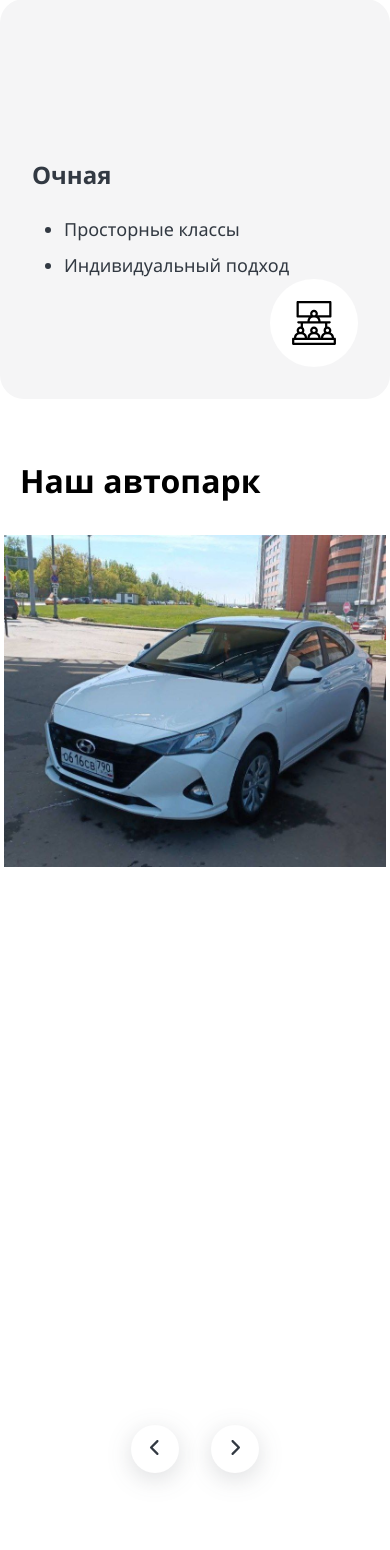
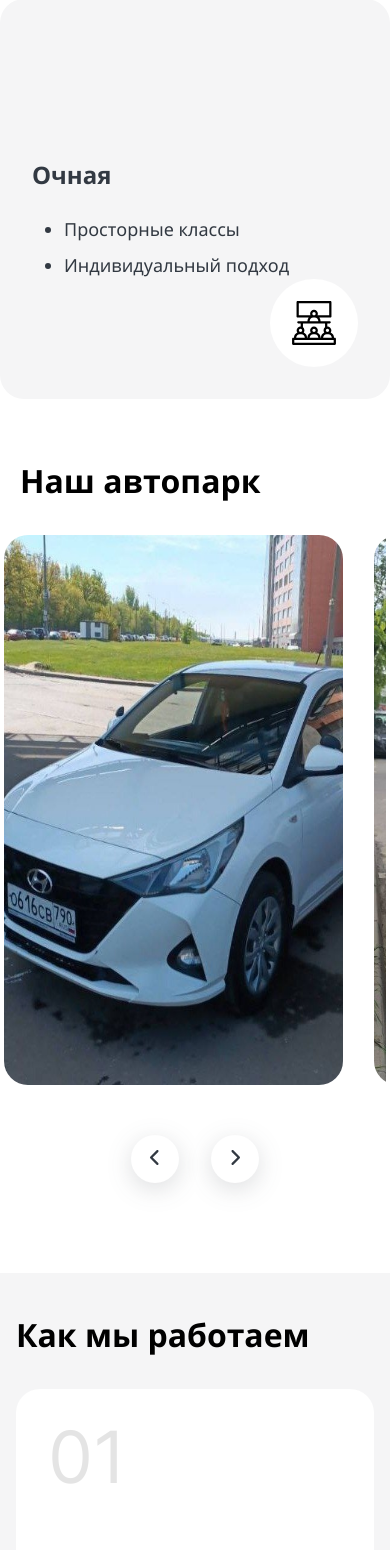
Before and after one commit to Foldren/AutoSchoolMonolitSite, a FastAPI app: page / in a window 390 px wide. Shown: the part 3570-5120 px from the top of the page. Run offline with FastAPI, Linux system fonts and the light colour scheme; some web fonts are replaced.

Commit message:
add some fixes 3

```diff
--- a/source/app.py
+++ b/source/app.py
@@ -6,7 +6,7 @@ from fastapi.templating import Jinja2Templates
 from fastapi.responses import HTMLResponse
 from fastapi import Request
 from fastapi_mail import MessageSchema, MessageType, FastMail
-from settings import mail_conf
+from settings import MAIL_CONF, STATIC_DIR
 
 app = FastAPI()
 
@@ -18,7 +18,13 @@ templates = Jinja2Templates(directory=path.join(this_directory, "templates"))
 
 @app.get("/", response_class=HTMLResponse)
 async def root(request: Request):
-    return templates.TemplateResponse("main.html", {"request": request})
+    return templates.TemplateResponse(
+        name="main.html",
+        context={
+            "request": request,
+            "static_dir": STATIC_DIR
+        }
+    )
 
 
 @app.post("/send-application")
@@ -36,7 +42,7 @@ async def send_mail(username: Annotated[str, Form()], phone: Annotated[str, Form
         subtype=MessageType.html
     )
 
-    fm = FastMail(mail_conf)
+    fm = FastMail(MAIL_CONF)
     await fm.send_message(message)
 
     return 1
--- a/source/settings.py
+++ b/source/settings.py
@@ -1,7 +1,8 @@
+from os import getcwd
 from fastapi_mail import ConnectionConfig
 
 
-mail_conf = ConnectionConfig(
+MAIL_CONF = ConnectionConfig(
     MAIL_USERNAME="schoolselectavtoshkola@gmail.com",
     MAIL_PASSWORD="coeegulnrguxfrgb",
     MAIL_FROM="schoolselectavtoshkola@gmail.com",
@@ -11,3 +12,5 @@ mail_conf = ConnectionConfig(
     MAIL_STARTTLS=True,
     MAIL_SSL_TLS=False,
 )
+IS_LOCAL = "Pycharm" in getcwd()
+STATIC_DIR = '/source/static' if IS_LOCAL else '//schoolselect.ru/source/static'
--- a/source/static/css/output.css
+++ b/source/static/css/output.css
@@ -1568,6 +1577,39 @@ input[type="range"]::-ms-fill-lower {
   height: 100vh;
 }
 
+.h-\[500px\] {
+  height: 500px;
+}
+
+.h-\[600px\] {
+  height: 600px;
+}
+
+.h-\[550px\] {
+  height: 550px;
+}
+
+.h-5\/6 {
+  height: 83.333333%;
+}
+
+.h-4\/6 {
+  height: 66.666667%;
+}
+
+.h-4 {
+  height: 1rem;
+}
+
+.\!h-full {
+  height: 100% !important;
+}
+
+.\!h-max {
+  height: -moz-max-content !important;
+  height: max-content !important;
+}
+
 .max-h-\[348px\] {
   max-height: 348px;
 }
@@ -1664,6 +1714,22 @@ input[type="range"]::-ms-fill-lower {
   width: 100vw;
 }
 
+.w-11\/12 {
+  width: 91.666667%;
+}
+
+.w-\[195px\] {
+  width: 195px;
+}
+
+.w-\[273px\] {
+  width: 273px;
+}
+
+.w-\[573px\] {
+  width: 573px;
+}
+
 .min-w-\[300px\] {
   min-width: 300px;
 }
@@ -3126,6 +3233,18 @@ input[type="range"]::-ms-fill-lower {
     margin-top: 1.5rem;
   }
 
+  .sm-custom-max\:ml-3 {
+    margin-left: 0.75rem;
+  }
+
+  .sm-custom-max\:h-4\/6 {
+    height: 66.666667%;
+  }
+
+  .sm-custom-max\:w-full {
+    width: 100%;
+  }
+
   .sm-custom-max\:justify-center {
     justify-content: center;
   }
--- a/source/static/js/main.js
+++ b/source/static/js/main.js
@@ -27,6 +27,7 @@ generate_carousel_flick(
             "groupCells": '100%',
             "initialIndex": 0,
             "pageDots": false,
+            "cellAlign": 'left',
     },
     {blur: false, s_prev:'#prev-carousel-0', s_next: '#next-carousel-0'}
 
--- a/source/templates/components/head.html
+++ b/source/templates/components/head.html
@@ -3,11 +3,20 @@
   <!-- <meta http-equiv="Content-Security-Policy" content="upgrade-insecure-requests"> -->
   <!-- Yandex.Metrika counter -->
   <script type="text/javascript" >
-     (function(m,e,t,r,i,k,a){m[i]=m[i]function(){(m[i].a=m[i].a[]).push(arguments)};
-     m[i].l=1*new Date();
-     for (var j = 0; j < document.scripts.length; j++) {if (document.scripts[j].src === r) { return; }}
-     k=e.createElement(t),a=e.getElementsByTagName(t)[0],k.async=1,k.src=r,a.parentNode.insertBefore(k,a)})
-     (window, document, "script", "https://mc.yandex.ru/metrika/tag.js", "ym");
+     (function(m,e,t,r,i,k,a) {m[i]=m[i]||function(){(m[i].a=m[i].a||[]).push(arguments)};
+         m[i].l=1*new Date();
+         for (var j = 0; j < document.scripts.length; j++) {
+             if (document.scripts[j].src === r) {
+                 return;
+             }
+         }
+         k=e.createElement(t),
+         a=e.getElementsByTagName(t)[0],
+         k.async=1,
+         k.src=r,
+         a.parentNode.insertBefore(k,a)
+     })
+         (window, document, "script", "https://mc.yandex.ru/metrika/tag.js", "ym");
 
      ym(93763831, "init", {
           clickmap:true,
@@ -37,13 +46,13 @@
   <meta name="robots" content="index, follow">
   <meta property="og:title" content="Обучение в автошколе в Москве: станьте уверенным водителем с нами">
   <meta property="og:description" content="Хотите получить качественное обучение в автошколе в Москве? Присоединяйтесь\
-   к нам и станьте уверенным водителем. Мы предлагаем индивидуальный подход, опытных инструкторов и современные автомобили.\
+    к нам и станьте уверенным водителем. Мы предлагаем индивидуальный подход, опытных инструкторов и современные автомобили.\
     Запишитесь на курсы уже сегодня!">
   <meta property="og:url" content=https://schoolselect.ru>
   <!-- Meta tags -->
 
-  <link rel="stylesheet" href="//schoolselect.ru/source/static/css/main.css">
-  <link rel="stylesheet" href="//schoolselect.ru/source/static/css/fonts.css">
-  <link rel="stylesheet" href="//schoolselect.ru/source/static/css/output.css">
-  <link rel="stylesheet" href="//schoolselect.ru/source/static/plugins/flickity/flickity.css">
+  <link rel="stylesheet" href="{{ static_dir }}/css/main.css">
+  <link rel="stylesheet" href="{{ static_dir }}/css/fonts.css">
+  <link rel="stylesheet" href="{{ static_dir }}/css/output.css">
+  <link rel="stylesheet" href="{{ static_dir }}/plugins/flickity/flickity.css">
 </head>
--- a/source/templates/components/start_body.html
+++ b/source/templates/components/start_body.html
@@ -1,4 +1,4 @@
-<script type="text/javascript" src="//schoolselect.ru/source/static/frameworks/jquery.min.js"></script>
-<script type="text/javascript" src="//schoolselect.ru/source/static/frameworks/flowbite.min.js"></script>
-<script type="text/javascript" src="//schoolselect.ru/source/static/plugins/flickity/flickity.pkgd.min.js"></script>
-<script type="module" src="//schoolselect.ru/source/static/js/main.js"></script>
+<script type="text/javascript" src="{{ static_dir }}/frameworks/jquery.min.js"></script>
+<script type="text/javascript" src="{{ static_dir }}/frameworks/flowbite.min.js"></script>
+<script type="text/javascript" src="{{ static_dir }}/plugins/flickity/flickity.pkgd.min.js"></script>
+<script type="module" src="{{ static_dir }}/js/main.js"></script>
--- a/source/templates/main.html
+++ b/source/templates/main.html
@@ -310,30 +310,30 @@
                     <h2 class="sm:text-h2 text-bold-700-32-44L text-start sm:pb-10 pb-8 sm:px-10 px-4">Наш автопарк</h2>
                 </div>
                 <div class="flex flex-col gap-y-8">
-                    <div id="carousel-0" class="main-carousel">
-                        <div class="carousel-cell rounded-3xl md-custom:w-1/2 lg-custom:w-1/4 flex">
-                            <img src="{{ url_for('static', path='/images/autopark/1.png') }}">
+                    <div id="carousel-0" class="main-carousel sm-custom-max:h-4/6">
+                        <div class="carousel-cell md-custom:w-1/2 lg-custom:w-1/4 h-[550px] sm-custom-max:ml-3">
+                            <img class="rounded-3xl h-full w-11/12" src="{{ url_for('static', path='/images/autopark/1.png') }}">
                         </div>
-                        <div class="carousel-cell rounded-3xl md-custom:w-1/2 lg-custom:w-1/4 flex px-1">
-                            <img src="{{ url_for('static', path='/images/autopark/2.png') }}">
+                        <div class="carousel-cell md-custom:w-1/2 lg-custom:w-1/4 h-[550px]">
+                            <img class="rounded-3xl h-full w-11/12" src="{{ url_for('static', path='/images/autopark/2.png') }}">
                         </div>
-                        <div class="carousel-cell rounded-3xl md-custom:w-1/2 lg-custom:w-1/4 flex">
-                            <img src="{{ url_for('static', path='/images/autopark/3.png') }}">
+                        <div class="carousel-cell md-custom:w-1/2 lg-custom:w-1/4 h-[550px] sm-custom-max:ml-3">
+                            <img class="rounded-3xl h-full w-11/12" src="{{ url_for('static', path='/images/autopark/3.png') }}">
                         </div>
-                        <div class="carousel-cell rounded-3xl md-custom:w-1/2 lg-custom:w-1/4 flex px-1">
-                            <img src="{{ url_for('static', path='/images/autopark/4.png') }}">
+                        <div class="carousel-cell md-custom:w-1/2 lg-custom:w-1/4 h-[550px]">
+                            <img class="rounded-3xl h-full w-11/12" src="{{ url_for('static', path='/images/autopark/4.png') }}">
                         </div>
-                        <div class="carousel-cell rounded-3xl md-custom:w-1/2 lg-custom:w-1/4 flex">
-                            <img src="{{ url_for('static', path='/images/autopark/4.png') }}">
+                        <div class="carousel-cell md-custom:w-1/2 lg-custom:w-1/4 h-[550px] sm-custom-max:ml-3">
+                            <img class="rounded-3xl h-full w-11/12" src="{{ url_for('static', path='/images/autopark/4.png') }}">
                         </div>
-                        <div class="carousel-cell rounded-3xl md-custom:w-1/2 lg-custom:w-1/4 flex px-1">
-                            <img src="{{ url_for('static', path='/images/autopark/3.png') }}">
+                        <div class="carousel-cell md-custom:w-1/2 lg-custom:w-1/4 h-[550px]">
+                            <img class="rounded-3xl h-full w-11/12" src="{{ url_for('static', path='/images/autopark/3.png') }}">
                         </div>
-                        <div class="carousel-cell rounded-3xl md-custom:w-1/2 lg-custom:w-1/4 flex">
-                            <img src="{{ url_for('static', path='/images/autopark/2.png') }}">
+                        <div class="carousel-cell md-custom:w-1/2 lg-custom:w-1/4 h-[550px] sm-custom-max:ml-3">
+                            <img class="rounded-3xl h-full w-11/12" src="{{ url_for('static', path='/images/autopark/2.png') }}">
                         </div>
-                        <div class="carousel-cell rounded-3xl md-custom:w-1/2 lg-custom:w-1/4 flex px-1">
-                            <img src="{{ url_for('static', path='/images/autopark/1.png') }}">
+                        <div class="carousel-cell md-custom:w-1/2 lg-custom:w-1/4 h-[550px]">
+                            <img class="rounded-3xl h-full w-11/12" src="{{ url_for('static', path='/images/autopark/1.png') }}">
                         </div>
                     </div>
                     <div id="carousel-0-buttons" class="flex flex-row place-self-center">
@@ -504,13 +504,13 @@
                         <span class="text-regular-400-18 text-black-custom">Обучил более 1000 учеников</span>
                     </div>
                     <div class="rounded-[32px] max-w-[272px]">
-                        <img src="{{ url_for('static', path='/images/random_man.png') }}">
+                        <img class="rounded-[32px] !h-max w-[273px] flex-none" src="{{ url_for('static', path='/images/instructors/1.png') }}">
                     </div>
                 </div>
                 <div class="flex flex-col gap-y-8 xl:basis-3/5 basis-full">
                     <div id="carousel-1" class="main-carousel">
-                        <div class="carousel-cell flex flex-col mx-6 rounded-[32px] max-w-[195px]">
-                            <img src="{{ url_for('static', path='/images/random_man.png') }}">
+                        <div class="carousel-cell flex flex-col mx-6">
+                            <img class="rounded-[32px] !h-max w-[195px] flex-none" src="{{ url_for('static', path='/images/instructors/2.png') }}">
                             <div class="basis-1/5 xl:hidden flex flex-col pt-10 gap-y-4">
                                 <span class="text-bold-700-24 text-black-custom">Олег Мангол</span>
                                 <span class="text-regular-400-18 text-black-custom">Опыт: 29 лет</span>
@@ -518,7 +518,7 @@
                             </div>
                         </div>
                         <div class="carousel-cell flex flex-col mx-6 rounded-[32px] max-w-[195px]">
-                            <img src="{{ url_for('static', path='/images/random_man.png') }}">
+                            <img class="rounded-[32px] !h-max w-[195px] flex-none" src="{{ url_for('static', path='/images/instructors/3.png') }}">
                             <div class="basis-1/5 xl:hidden flex flex-col">
                                 <div class="flex pt-10 flex-col gap-y-4">
                                     <span class="text-bold-700-24 text-black-custom">Олег Мангол</span>
@@ -528,31 +528,23 @@
                             </div>
                         </div>
                         <div class="carousel-cell flex flex-col mx-6 rounded-[32px] max-w-[195px]">
-                            <img src="{{ url_for('static', path='/images/random_man.png') }}">
+                            <img src="{{ url_for('static', path='/images/instructors/4.png') }}">
                             <div class="basis-1/5 xl:hidden flex flex-col pt-10 gap-y-4">
                                 <span class="text-bold-700-24 text-black-custom">Олег Мангол</span>
                                 <span class="text-regular-400-18 text-black-custom">Опыт: 29 лет</span>
                                 <span class="text-regular-400-18 text-black-custom">Обучил более 1000 учеников</span>
                             </div>
                         </div>
-                        <div class="carousel-cell flex flex-col mx-6 rounded-[32px] max-w-[195px]">
-                            <img src="{{ url_for('static', path='/images/random_man.png') }}">
+                        <div class="carousel-cell flex flex-col mx-6 rounded-[32px]">
+                            <img class="w-[195px] h-full" src="{{ url_for('static', path='/images/instructors/5.png') }}">
                             <div class="basis-1/5 xl:hidden flex flex-col pt-10 gap-y-4">
                                 <span class="text-bold-700-24 text-black-custom">Олег Мангол</span>
                                 <span class="text-regular-400-18 text-black-custom">Опыт: 29 лет</span>
                                 <span class="text-regular-400-18 text-black-custom">Обучил более 1000 учеников</span>
                             </div>
                         </div>
-                        <div class="carousel-cell flex flex-col mx-6 rounded-[32px] max-w-[195px]">
-                            <img src="{{ url_for('static', path='/images/random_man.png') }}">
-                            <div class="basis-1/5 xl:hidden flex flex-col pt-10 gap-y-4">
-                                <span class="text-bold-700-24 text-black-custom">Олег Мангол</span>
-                                <span class="text-regular-400-18 text-black-custom">Опыт: 29 лет</span>
-                                <span class="text-regular-400-18 text-black-custom">Обучил более 1000 учеников</span>
-                            </div>
-                        </div>
-                        <div class="carousel-cell flex flex-col mx-6 rounded-[32px] max-w-[195px]">
-                            <img src="{{ url_for('static', path='/images/random_man.png') }}">
+                        <div class="carousel-cell flex flex-col mx-6 rounded-[32px]">
+                            <img class="w-[195px] h-full" src="{{ url_for('static', path='/images/instructors/6.png') }}">
                             <div class="basis-1/5 xl:hidden flex flex-col pt-10 gap-y-4">
                                 <span class="text-bold-700-24 text-black-custom">Олег Мангол</span>
                                 <span class="text-regular-400-18 text-black-custom">Опыт: 29 лет</span>
```
Also changed, not shown: other parts of source/static/css/output.css (+58 -0 lines), source/static/images/autopark/1.png, source/static/images/autopark/2.png, source/static/images/autopark/3.png, source/static/images/autopark/4.png, source/static/images/instructors/1.png (added), source/static/images/instructors/2.png (added), source/static/images/instructors/3.png (added), source/static/images/instructors/4.png (added), source/static/images/instructors/5.png (added), source/static/images/instructors/6.png (added), source/static/images/random_man.png (deleted).
